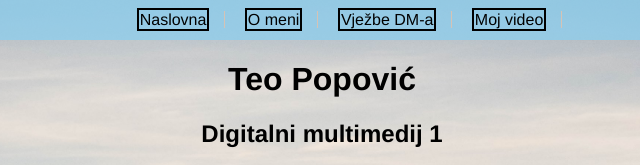
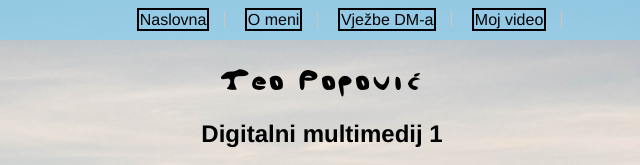
Before and after one commit to teopopovich/TeoPopovic, a plain HTML site: page index.html in a window 1280 px wide. Shown: the top 165 px of the page, 318-958 px from the left. Drawn offline with Linux system fonts and the light colour scheme.

Commit message:
Update stil.css

```diff
--- a/stil.css
+++ b/stil.css
@@ -100,6 +100,14 @@ img {
     display: block;
 
 }
+h1 {
+    font-family: "TPfont";
+    letter-spacing: 3px;
+}
+@font-face {
+  font-family: TPfont;
+  src: url(slike/TeoPopovic.ttf);
+}
 .slikebox{
       text-align: center;
     align-content: center;
```
